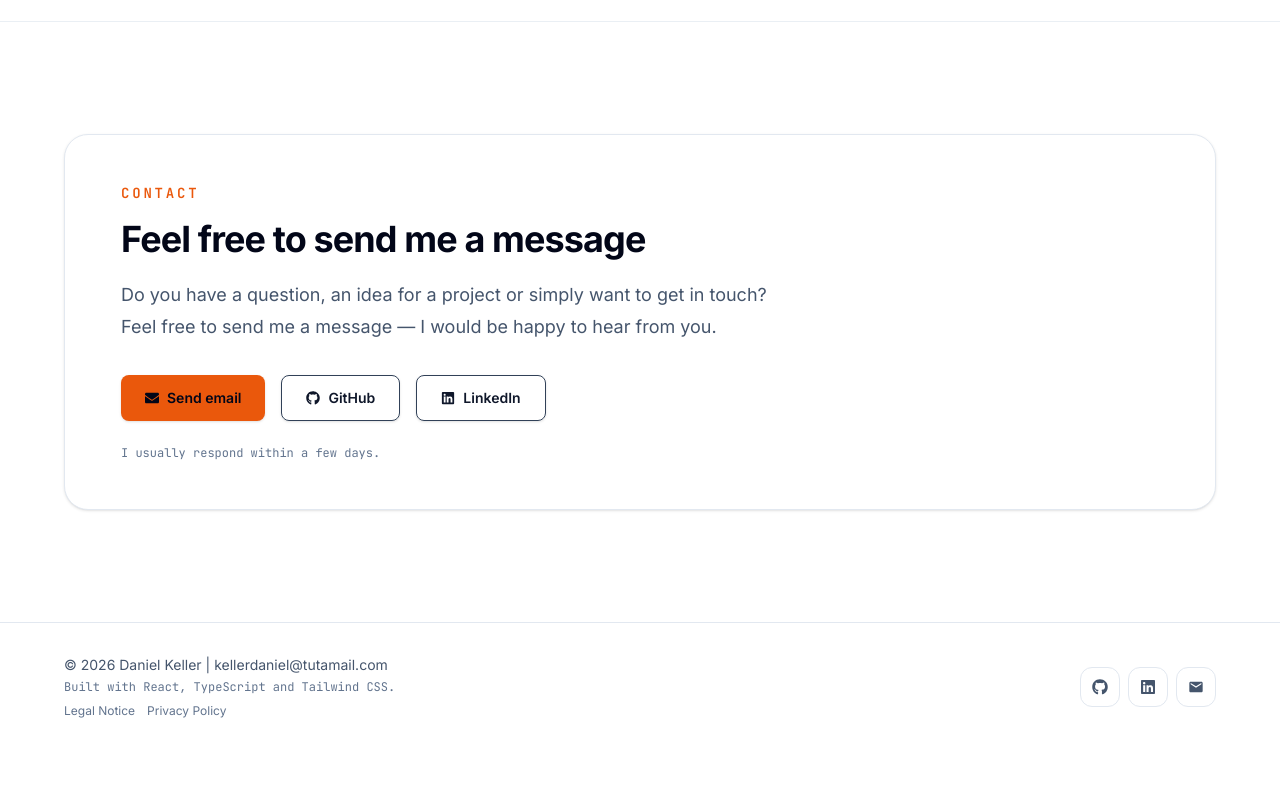
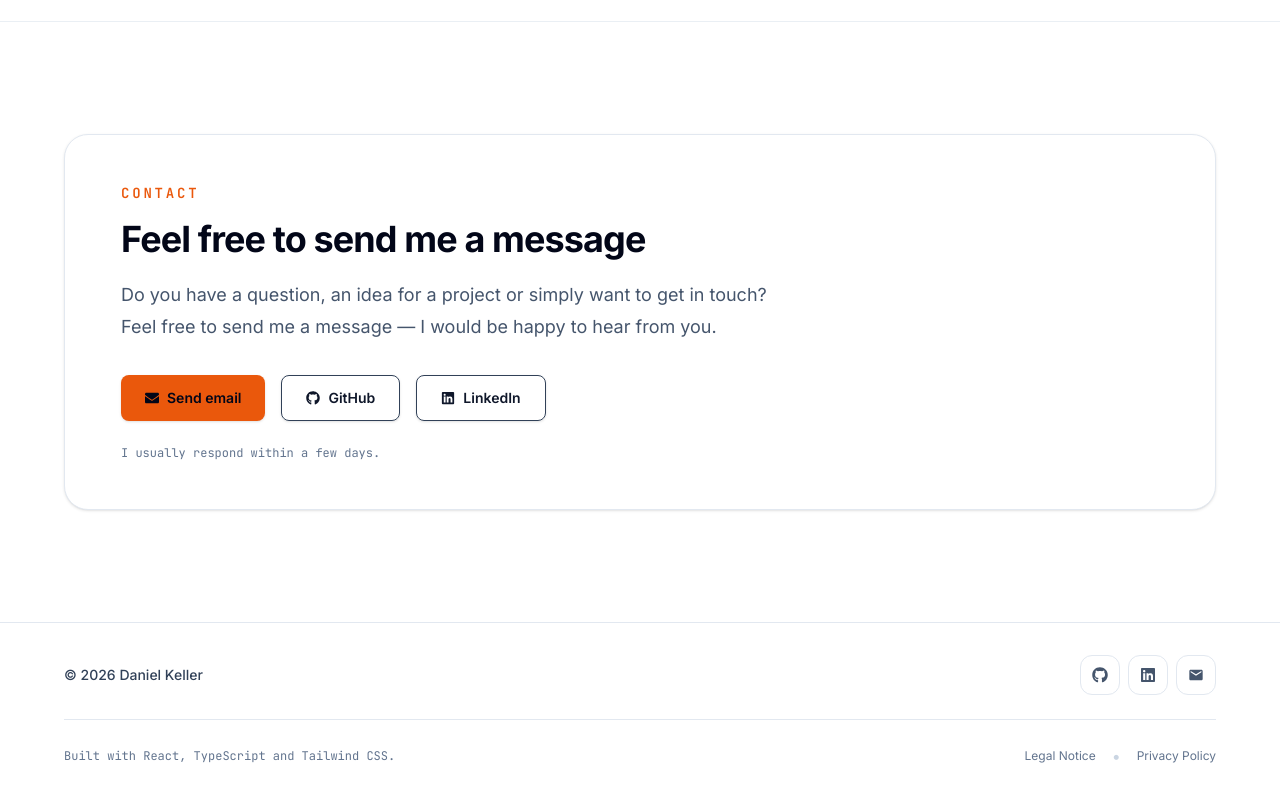
Before and after one commit to IXDemyx/portfolio, a React (Vite) app: page / in a window 1280 px wide. Shown: the part 4821-5621 px from the top of the page. Before the commit the page ends 5572 px from the top, so only its background shows below. Built offline with nearby package versions, Linux system fonts and the light colour scheme.

Commit message:
changed footer layout

```diff
--- a/src/components/Footer.tsx
+++ b/src/components/Footer.tsx
@@ -19,33 +19,22 @@ function Footer({ language }: FooterProps) {
     "dark:border-(--accent-border) dark:text-(--text-secondary) " +
     "dark:hover:border-(--accent) dark:hover:text-(--accent)";
 
+  const legalLinkClasses =
+    "text-xs text-slate-500 transition hover:text-(--accent) " +
+    "dark:text-(--text-secondary) dark:hover:text-(--accent)";
+
   return (
     <footer className="border-t border-slate-200 px-6 py-8 dark:border-(--accent-soft)">
-      <div className="mx-auto flex max-w-6xl flex-col gap-6 sm:flex-row sm:items-center sm:justify-between">
+      <div className="mx-auto max-w-6xl">
+
+        {/* Top */}
+        <div className="flex flex-col gap-6 sm:flex-row sm:items-center sm:justify-between">
           <div>
-          <p className="text-sm text-slate-600 dark:text-(--text-secondary)">
-            © {currentYear} {profile.name} | {profile.email}
+            <p className="text-sm font-medium text-slate-700 dark:text-(--text-secondary)">
+              © {currentYear} {profile.name}
             </p>
 
-          <p className="mt-1 font-mono text-xs text-slate-500 dark:text-(--text-secondary)">
-            {footer.builtWith[language]}
-          </p>
 
-          <div className="mt-2 flex gap-3">
-            <Link
-              to="/imprint"
-              className="text-xs text-slate-500 transition hover:text-(--accent) dark:text-(--text-secondary) dark:hover:text-(--accent)"
-            >
-              {language === "de" ? "Impressum" : "Legal Notice"}
-            </Link>
-
-            <Link
-              to="/privacy"
-              className="text-xs text-slate-500 transition hover:text-(--accent) dark:text-(--text-secondary) dark:hover:text-(--accent)"
-            >
-              {language === "de" ? "Datenschutz" : "Privacy Policy"}
-            </Link>
-          </div>
           </div>
 
           <nav
@@ -83,6 +72,47 @@ function Footer({ language }: FooterProps) {
             </a>
           </nav>
         </div>
+
+        {/* Divider */}
+        <div className="my-6 border-t border-slate-200 dark:border-(--accent-border)" />
+
+        {/* Bottom */}
+        <div className="flex flex-col gap-3 sm:flex-row sm:items-center sm:justify-between">
+          <p className="font-mono text-xs text-slate-500 dark:text-(--text-secondary)">
+            {footer.builtWith[language]}
+          </p>
+
+          <nav
+            aria-label={
+              language === "de"
+                ? "Rechtliche Informationen"
+                : "Legal information"
+            }
+            className="flex items-center gap-4"
+          >
+            <Link
+              to="/imprint"
+              className={legalLinkClasses}
+            >
+              {language === "de" ? "Impressum" : "Legal Notice"}
+            </Link>
+
+            <span
+              aria-hidden="true"
+              className="text-slate-300 dark:text-(--accent-border)"
+            >
+              •
+            </span>
+
+            <Link
+              to="/privacy"
+              className={legalLinkClasses}
+            >
+              {language === "de" ? "Datenschutz" : "Privacy Policy"}
+            </Link>
+          </nav>
+        </div>
+      </div>
     </footer>
   );
 }
```
Lines whose indentation alone changed are shown as unchanged.
